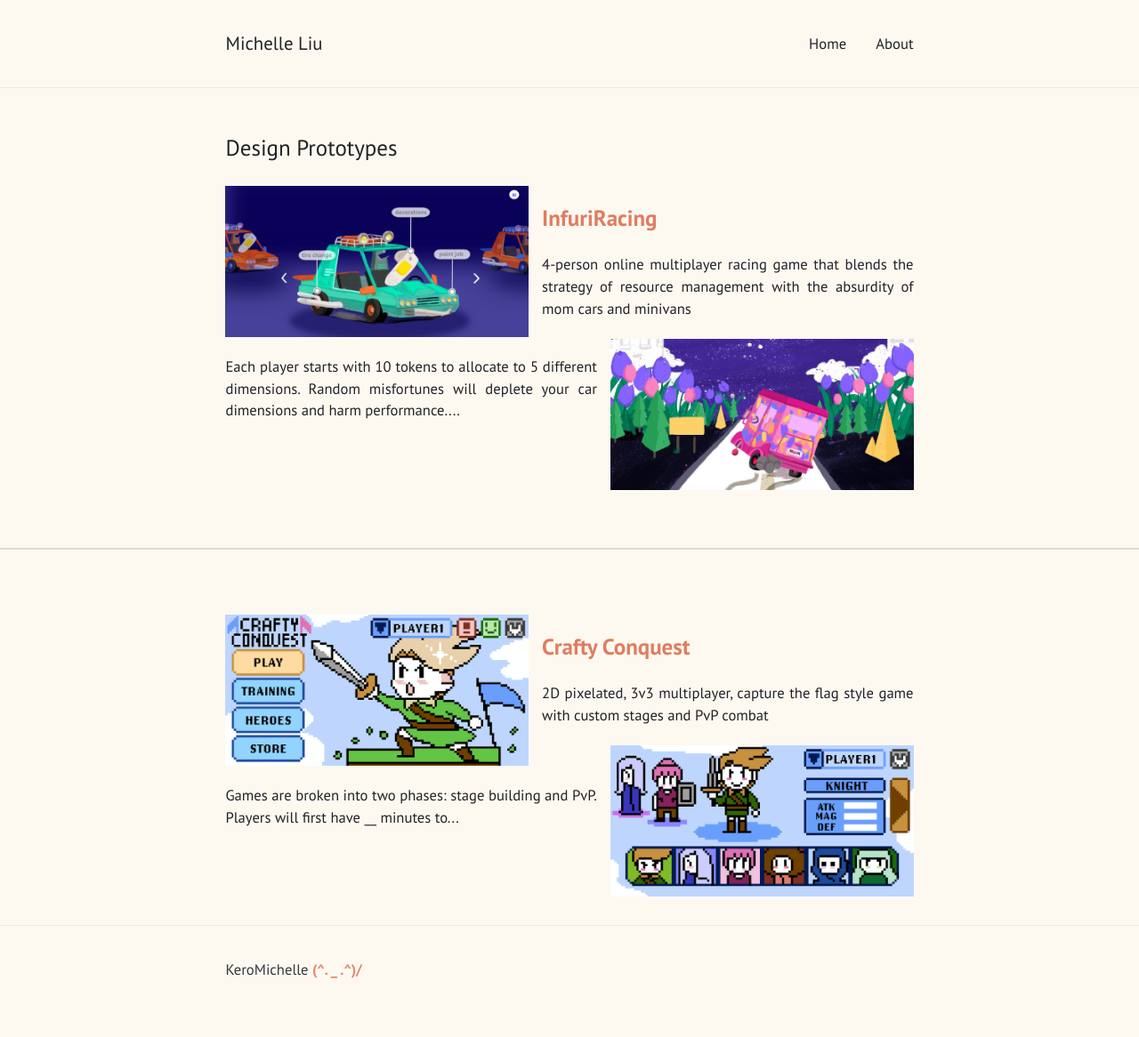
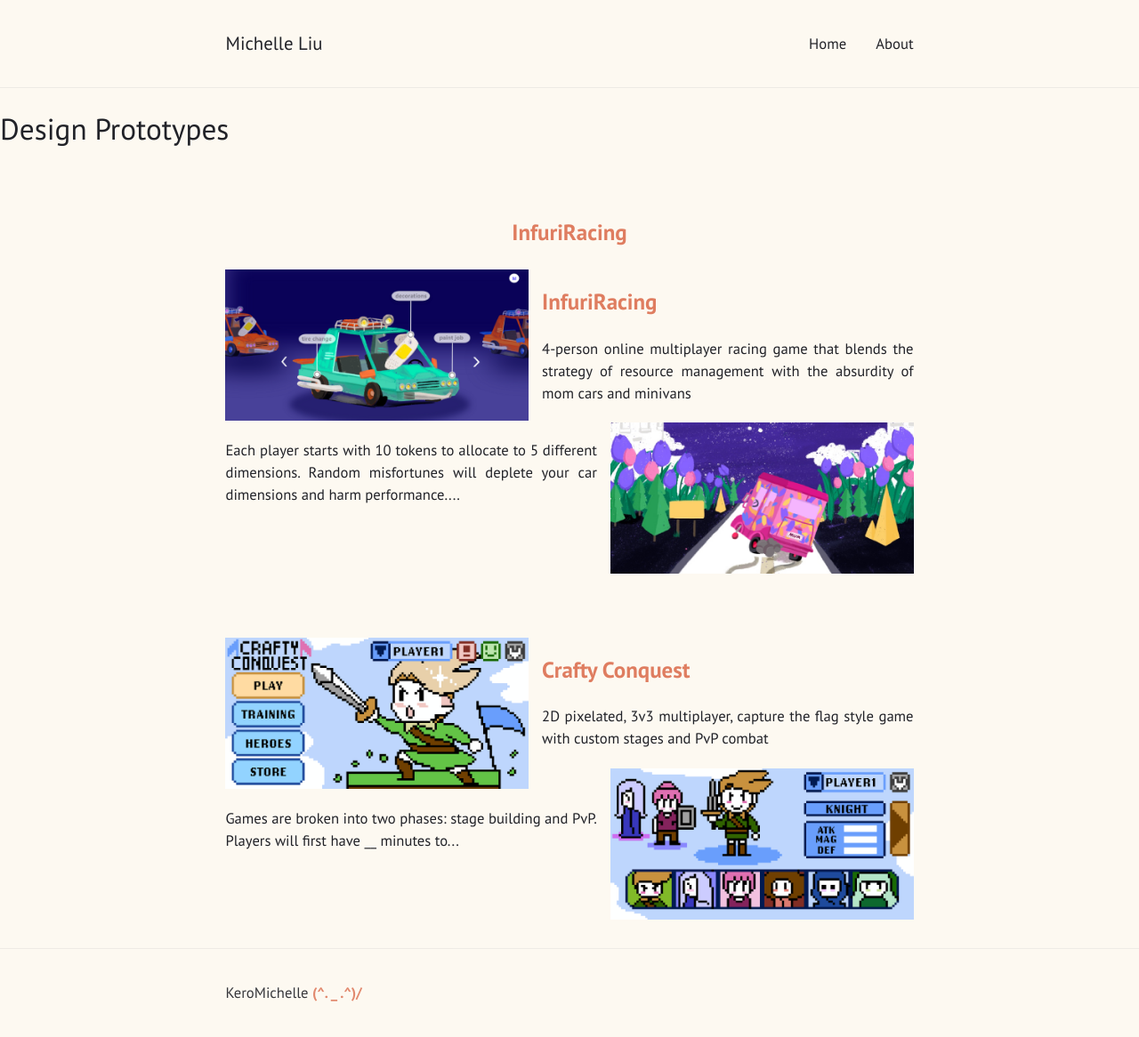
Before and after one commit to KeroMichelle/KeroMichelle.github.io, a Jekyll site: the page built from prototypes.html, in a window 1280 px wide. Shown: the whole page at 89% size. Built offline with Jekyll 4.4.1, drawn with Linux system fonts in a browser that asks for light colours; before the commit the page ends 1140 px from its top, so only the background shows below that.

Commit message:
separate title prototype test

```diff
--- a/prototypes.html
+++ b/prototypes.html
@@ -4,10 +4,11 @@ permalink: "/prototypes"
 layout: default
 ---
 
+<h1>Design Prototypes</h1>
+
 <article>
 
-  <h1>Design Prototypes</h1>
-
+  <center><h2><orange><b>InfuriRacing</b></orange></h2></center>
   <div class="containerprototype">
     <div class="containerprototype">
       <div class="containerprototypeleft1">
@@ -30,8 +31,6 @@ layout: default
     </div>
   </div>
 </article>
-
-<hr>
 
 <article>
   <div class="containerprototype">
```
